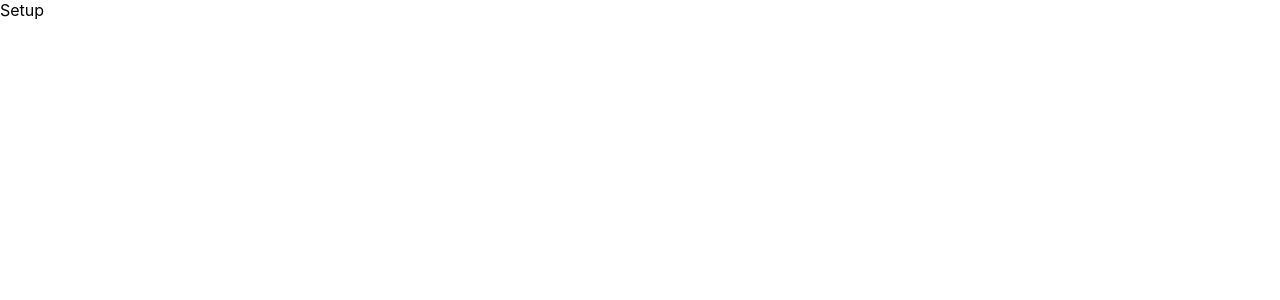
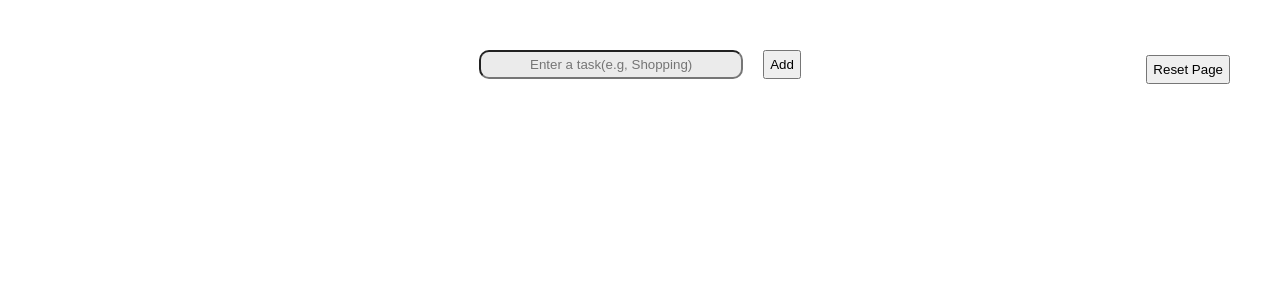
Before and after one commit to NeerajSati/to-do-app, a React (Create React App) app: page / in a window 1280 px wide. Shown: the top 300 px of the page. Built offline with nearby package versions, Linux system fonts and the light colour scheme.

Commit message:
Lists created

```diff
--- a/src/App.js
+++ b/src/App.js
@@ -1,8 +1,10 @@
+import React from 'react'
+import ToDoApp from './components/ToDoApp';
 
 function App() {
   return (
     <div className="App">
-      Setup
+      <ToDoApp/>
     </div>
   );
 }
--- /dev/null
+++ b/src/components/ToDoApp.jsx
@@ -0,0 +1,31 @@
+import React,{useState, useEffect} from 'react'
+import './todoapp.css'
+
+function ToDoApp() {
+    const [list,setList] = useState([]);
+    const [doneList,setDoneList] = useState([]);
+    const [currTask,setCurrTask] = useState("");
+  return (
+    <div className='todoapp'>
+        <button className='resetBtn'>Reset Page</button>
+        <div className='inputHalf'>
+            <input className="taskInput" type="text" placeholder='Enter a task(e.g, Shopping)' onChange = {(e)=>setCurrTask(e.target.value)}></input>
+            <button className="taskSubmit">Add</button>
+        </div>
+        <div className='taskHalf'>
+            {
+                doneList && doneList.map((singleDoneList)=>{
+                    return <div key={singleDoneList} className='singleTask singleTaskCompleted'>{singleDoneList}</div>
+                })
+            }
+            {
+                list && list.map((singleList,id)=>{
+                    return <div key={singleList} className='singleTask'>{singleList}</div>
+                })
+            }
+        </div>
+    </div>
+  )
+}
+
+export default ToDoApp
--- /dev/null
+++ b/src/components/todoapp.css
@@ -0,0 +1,40 @@
+.inputHalf, .taskHalf{
+    width: 100%;
+    padding-top: 50px;
+    display: flex;
+    justify-content: center;
+    align-items: center;
+}
+.resetBtn{
+    padding: 5px;
+    position: absolute;
+    top: 55px;
+    right: 50px;
+}
+.taskInput{
+    width: 200px;
+    text-align: center;
+    padding: 5px 30px 5px 30px;
+    border-radius: 10px;
+    background-color: rgba(0, 0, 0, 0.079);
+}
+.taskSubmit{
+    padding: 5px;
+    margin-left: 20px;
+    cursor: pointer;
+}
+.taskHalf{
+    padding-top: 10px;
+    flex-direction: column;
+}
+.singleTask{
+    background-color: rgb(210, 210, 210);
+    width: 250px;
+    margin-right: 60px;
+    text-align: center;
+    padding: 5px;
+    margin-top: 10px;
+}
+.singleTaskCompleted{
+    background-color: rgb(59, 59, 59);
+}
--- a/src/index.css
+++ b/src/index.css
@@ -1,13 +1,8 @@
-body {
+*{
   margin: 0;
-  font-family: -apple-system, BlinkMacSystemFont, 'Segoe UI', 'Roboto', 'Oxygen',
-    'Ubuntu', 'Cantarell', 'Fira Sans', 'Droid Sans', 'Helvetica Neue',
-    sans-serif;
-  -webkit-font-smoothing: antialiased;
-  -moz-osx-font-smoothing: grayscale;
+  padding: 0;
 }
-
-code {
-  font-family: source-code-pro, Menlo, Monaco, Consolas, 'Courier New',
-    monospace;
+.App{
+  width: 100%;
+  min-height: 100%;
 }
```
